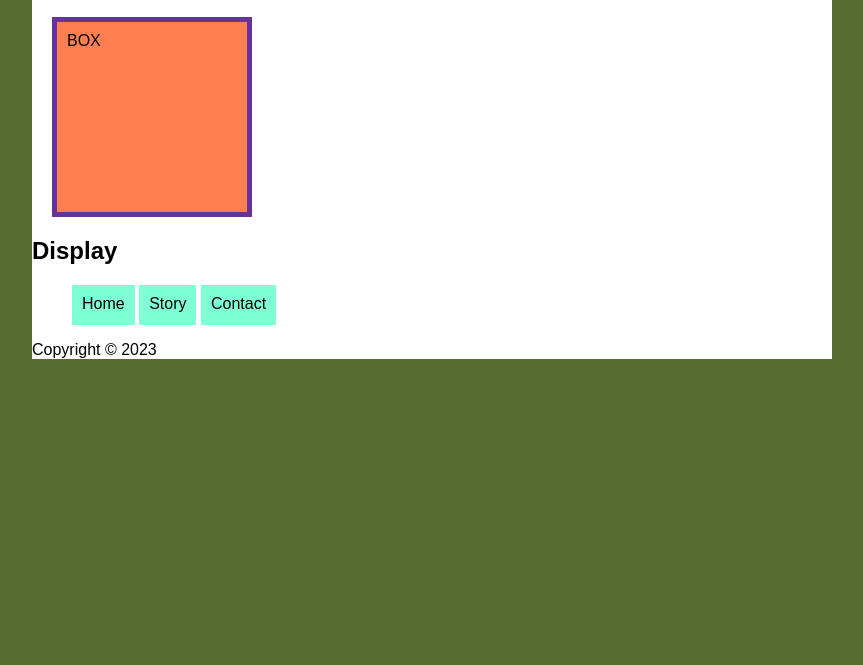
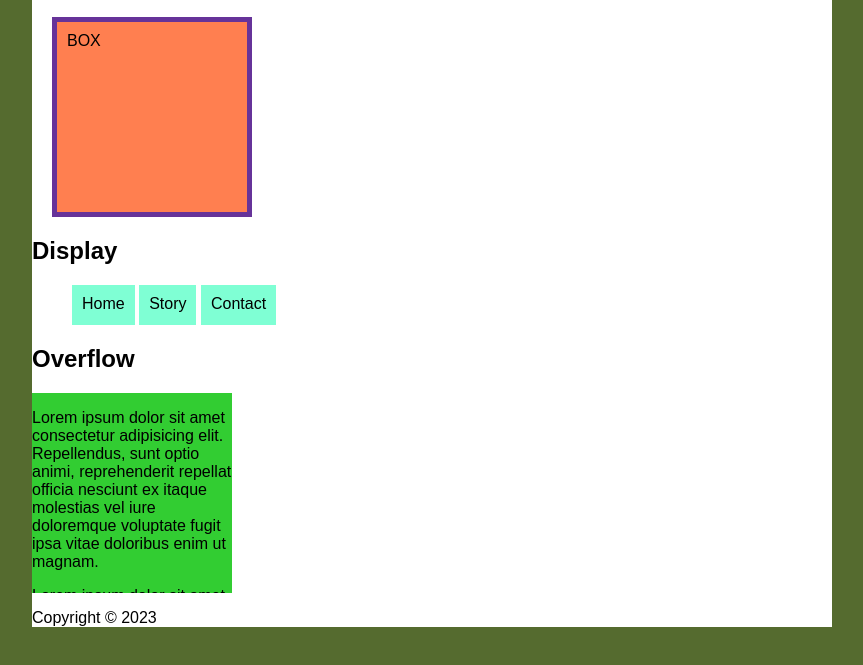
Before and after one commit to BryceDesrochers91/week_7, a plain HTML site: page index.html in a window 1280 px wide. Shown: the part 111-776 px from the top of the page, without its empty margins (208-1071 px from the left). Drawn offline with Linux system fonts and the light colour scheme.

Commit message:
Adds Overflow

```diff
--- a/css/main.css
+++ b/css/main.css
@@ -29,3 +29,11 @@ body {
     padding: 10px;
     height: 40px;
 }
+
+/* overflow */
+.ov-demo {
+    background-color: limegreen;
+    width: 200px;
+    height: 200px;
+    overflow:scroll;
+}
--- a/index.html
+++ b/index.html
@@ -25,6 +25,13 @@
 
           </ul>
         </section>
+        <section class="overflow">
+            <h2>Overflow</h2>
+            <div class="ov-demo">
+                <p>Lorem ipsum dolor sit amet consectetur adipisicing elit. Repellendus, sunt optio animi, reprehenderit repellat officia nesciunt ex itaque molestias vel iure doloremque voluptate fugit ipsa vitae doloribus enim ut magnam.</p>
+                <p>Lorem ipsum dolor sit amet consectetur adipisicing elit. Quisquam debitis fuga consequatur totam enim, neque nostrum vero beatae adipisci repudiandae accusamus eos facere similique, nam impedit odio eligendi quasi sequi?</p>
+            </div>
+        </section>
         <footer>
             <p>Copyright &copy; 2023</p>
         </footer>
```
